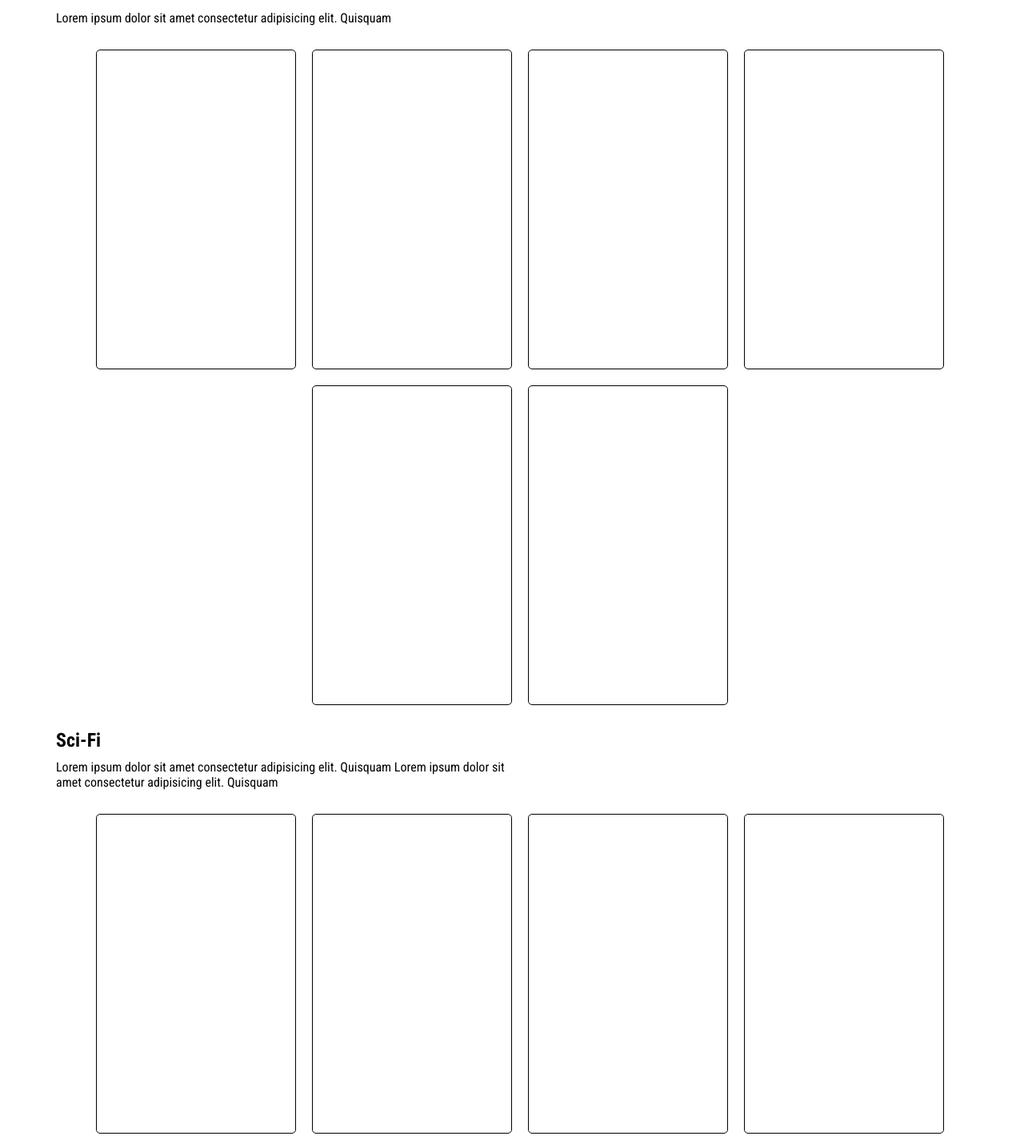
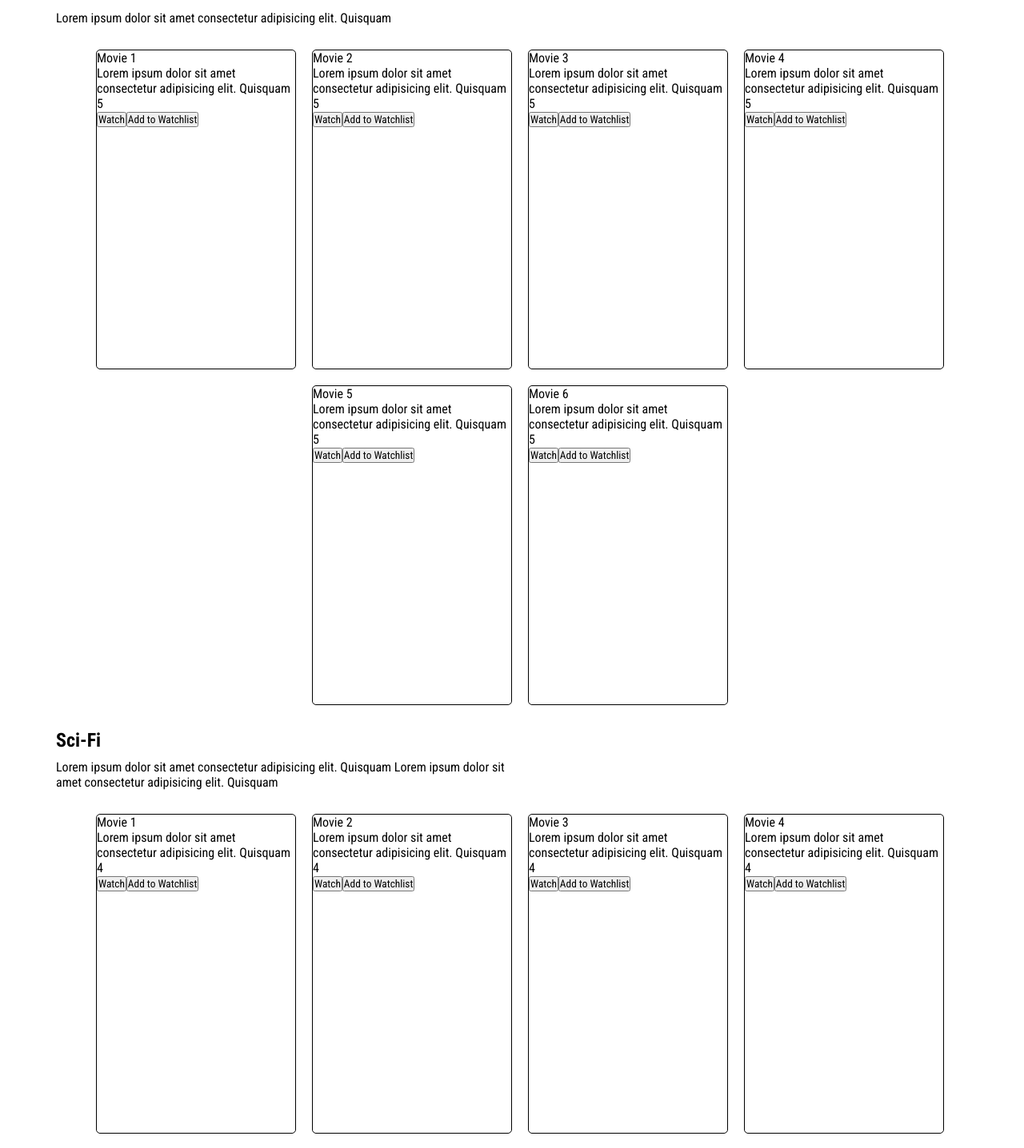
Before and after one commit to Koksiarz100/MovieHub, a Next.js app in the folder client/: page / in a window 1280 px wide. Shown: the part 105-1541 px from the top of the page at 80% size. Built offline with nearby package versions, Linux system fonts and the light colour scheme.

Commit message:
Loading info from object arrays to cards (just for now)

```diff
--- a/client/app/components/MovieCards/Card.tsx
+++ b/client/app/components/MovieCards/Card.tsx
@@ -15,7 +15,7 @@ import './card.scss'
     ? Need more documentation
 */
 
-export default function Card() {
+export default function Card(props: any) {
   return (
     <div className='card-wrapper'>
       <div className='card-head'> {/* Card Images */}
@@ -23,17 +23,18 @@ export default function Card() {
       </div>
       <div className='card-body'>
         <div className='card-title'> {/* Card Title */}
-
+          {props.title}
         </div>
         <div className='card-content'>
           <div className='card-description'> {/* Card Description */}
-
+            {props.description}
           </div>
           <div className='card-rating'> {/* Card Rating */}
-
+            {props.rating}
           </div>
           <div className='card-buttons'> {/* Card Buttons */}
-
+            <button className='card-button'>Watch</button>
+            <button className='card-button'>Add to Watchlist</button>
           </div>
         </div>
       </div>
--- a/client/app/page.tsx
+++ b/client/app/page.tsx
@@ -1,6 +1,7 @@
 import React from 'react'
 import Card from './components/MovieCards/Card'
 import './page.scss'
+import { title } from 'process';
 
 /*
   Home Page:
@@ -15,6 +16,48 @@ import './page.scss'
     ! Need to find a way to randomize the movies and categories
 */
 
+interface Info {
+  title: string;
+  description: string;
+  rating: string;
+}
+
+const New : Array<Info> = [
+  {title: 'Movie 1', description: 'Lorem ipsum dolor sit amet consectetur adipisicing elit. Quisquam', rating: '5'},
+  {title: 'Movie 2', description: 'Lorem ipsum dolor sit amet consectetur adipisicing elit. Quisquam', rating: '5'},
+  {title: 'Movie 3', description: 'Lorem ipsum dolor sit amet consectetur adipisicing elit. Quisquam', rating: '5'},
+  {title: 'Movie 4', description: 'Lorem ipsum dolor sit amet consectetur adipisicing elit. Quisquam', rating: '5'},
+  {title: 'Movie 5', description: 'Lorem ipsum dolor sit amet consectetur adipisicing elit. Quisquam', rating: '5'},
+  {title: 'Movie 6', description: 'Lorem ipsum dolor sit amet consectetur adipisicing elit. Quisquam', rating: '5'},
+]
+
+const SciFi : Array<Info> = [
+  {title: 'Movie 1', description: 'Lorem ipsum dolor sit amet consectetur adipisicing elit. Quisquam', rating: '4'},
+  {title: 'Movie 2', description: 'Lorem ipsum dolor sit amet consectetur adipisicing elit. Quisquam', rating: '4'},
+  {title: 'Movie 3', description: 'Lorem ipsum dolor sit amet consectetur adipisicing elit. Quisquam', rating: '4'},
+  {title: 'Movie 4', description: 'Lorem ipsum dolor sit amet consectetur adipisicing elit. Quisquam', rating: '4'},
+  {title: 'Movie 5', description: 'Lorem ipsum dolor sit amet consectetur adipisicing elit. Quisquam', rating: '4'},
+  {title: 'Movie 6', description: 'Lorem ipsum dolor sit amet consectetur adipisicing elit. Quisquam', rating: '4'},
+]
+
+function MakingCards(props: any) {
+
+  const category = props.category
+
+  return (
+    <>
+      {
+        category.map((info: any, index: number) => {
+          return (
+            <Card key={index} title={info.title} description={info.description} rating={info.rating} />
+          )
+        }
+      )
+      }
+    </>
+  )
+}
+
 export default function Home() {
   return (
     <div className='main-wrapper'>
@@ -24,12 +67,7 @@ export default function Home() {
           Lorem ipsum dolor sit amet consectetur adipisicing elit. Quisquam
         </div>
         <div className='category-cards'>
-          <Card />
-          <Card />
-          <Card />
-          <Card />
-          <Card />
-          <Card />
+          <MakingCards category={New}/>
         </div>
       </div>
       <div className='category-wrapper'>
@@ -38,12 +76,7 @@ export default function Home() {
           Lorem ipsum dolor sit amet consectetur adipisicing elit. Quisquam Lorem ipsum dolor sit amet consectetur adipisicing elit. Quisquam
         </div>
         <div className='category-cards'>
-          <Card />
-          <Card />
-          <Card />
-          <Card />
-          <Card />
-          <Card />
+          <MakingCards category={SciFi}/>
         </div>
       </div>
     </div>
```
